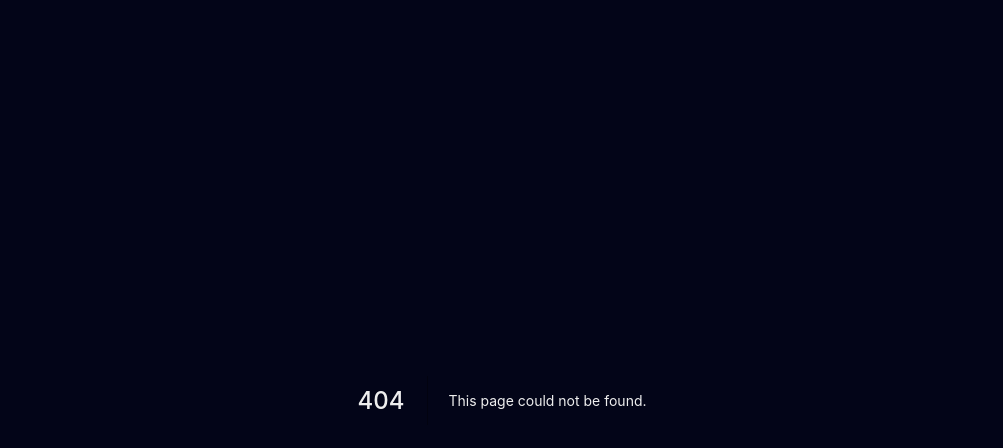
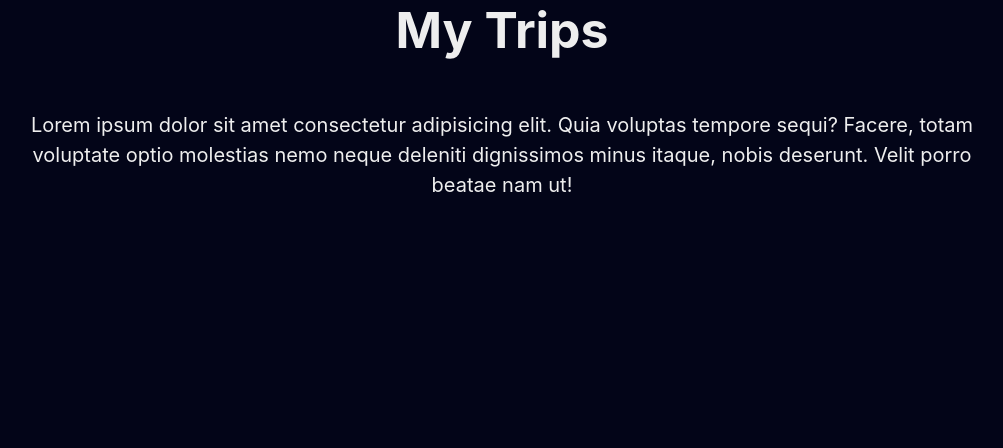
Before and after one commit to marcelo-rafael/travel-goal, a Next.js app: page /about in a window 1280 px wide. Before the commit this address had no page. Shown: the top 448 px of the page, without its empty margins (138-1141 px from the left). Built offline with nearby package versions, Linux system fonts and the light colour scheme.

Commit message:
Criando pagina de About

```diff
--- /dev/null
+++ b/src/pages/about.tsx
@@ -0,0 +1,5 @@
+import AboutTemplate from 'templates/About'
+
+const About = () => <AboutTemplate />
+
+export default About
--- /dev/null
+++ b/src/templates/About/index.tsx
@@ -0,0 +1,25 @@
+import { CloseOutline } from '@styled-icons/evaicons-outline/CloseOutline'
+import LinkWrapper from 'components/LinkWrapper'
+
+import * as S from './styles'
+
+const AboutTemplate = () => (
+  <S.Content>
+    <LinkWrapper href="/">
+      <CloseOutline size={32} />
+    </LinkWrapper>
+
+    <S.Heading>My Trips</S.Heading>
+
+    <S.Body>
+      <p>
+        Lorem ipsum dolor sit amet consectetur adipisicing elit. Quia voluptas
+        tempore sequi? Facere, totam voluptate optio molestias nemo neque
+        deleniti dignissimos minus itaque, nobis deserunt. Velit porro beatae
+        nam ut!
+      </p>
+    </S.Body>
+  </S.Content>
+)
+
+export default AboutTemplate
--- /dev/null
+++ b/src/templates/About/styles.ts
@@ -0,0 +1,25 @@
+import styled from 'styled-components'
+
+export const Content = styled.section`
+  text-align: center;
+  align-items: center;
+  justify-content: center;
+  flex-direction: column;
+  height: 100vh;
+  max-width: var(--container);
+  margin: 0 auto;
+`
+
+export const Heading = styled.h1`
+  font-size: var(--large);
+  margin-bottom: var(--large);
+`
+
+export const Body = styled.div`
+  // serve para estilos do Body
+  // p, a, ul, li, blockquote
+  p {
+    font-size: var(´medium);
+    line-height: var(--medium);
+  }
+`
```
Also changed, not shown: src/pages/index.tsx (+11 -1 lines).
